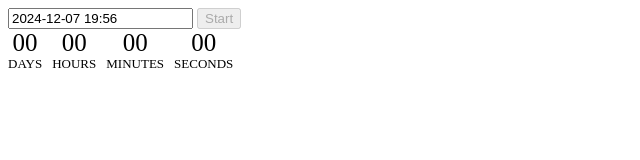
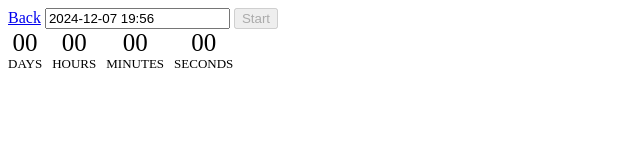
Before and after one commit to Serzh1006/goit-advancedjs-hw-02, a website built with Vite: page src/1-timer.html in a window 1280 px wide. Shown: the whole page, without its empty margins (0-640 px from the left). Built offline with nearby package versions, Linux system fonts and the light colour scheme.

Commit message:
timer is done.

```diff
--- a/src/1-timer.html
+++ b/src/1-timer.html
@@ -12,6 +12,7 @@
     <link rel="stylesheet" href="./css/styles.css" />
   </head>
   <body>
+    <a href="./index.html">Back</a>
     <input type="text" id="datetime-picker" />
     <button type="button" data-start>Start</button>
 
```
